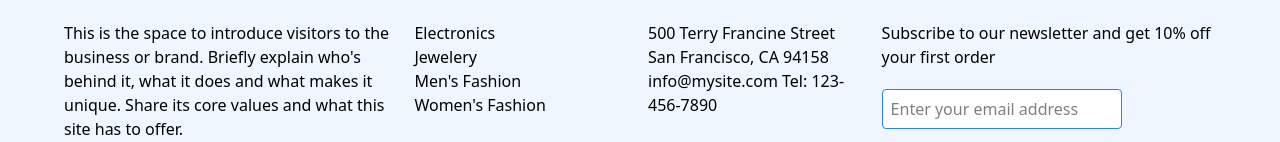
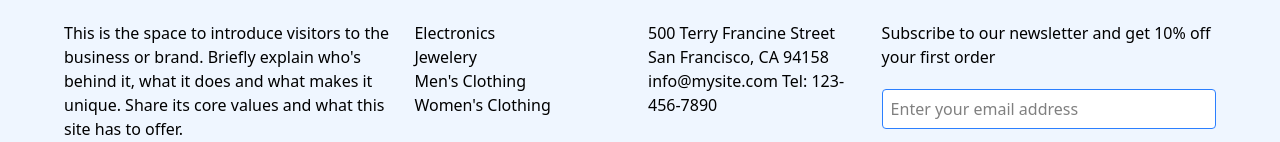
Before and after one commit to ThreeLines-del/e-commerce, a React (Vite) app: page / in a window 1280 px wide. Shown: the part 1009-1151 px from the top of the page. Built offline with nearby package versions, Linux system fonts and the light colour scheme; no server answers.

Commit message:
Made UI responsive for all pages and added onclicks to footer links

```diff
--- a/src/App.tsx
+++ b/src/App.tsx
@@ -20,7 +20,7 @@ function App() {
       >
         <Header />
 
-        <div className="grid grid-cols-4 gap-2 m-2">
+        <div className="grid grid-cols-1 sm:grid-cols-3 md:grid-cols-4 gap-2 m-2">
           <ProductComponent />
         </div>
 
--- a/src/SearchContextObject.tsx
+++ b/src/SearchContextObject.tsx
@@ -5,6 +5,8 @@ interface SearchContextObjectType {
   searchQuery: string;
   setSearchQuery: React.Dispatch<React.SetStateAction<string>>;
   filteredProducts: ProductType[] | null;
+  isSearchClicked: boolean;
+  setIsSearchClicked: React.Dispatch<React.SetStateAction<boolean>>;
 }
 
 interface Children {
@@ -15,11 +17,14 @@ export const SearchContextObject = createContext<SearchContextObjectType>({
   searchQuery: "",
   setSearchQuery: () => {},
   filteredProducts: [],
+  isSearchClicked: false,
+  setIsSearchClicked: () => {},
 });
 
 function SearchProvider({ children }: Children) {
   const [searchQuery, setSearchQuery] = useState("");
   const [debounceQuery, setDebounceQuery] = useState("");
+  const [isSearchClicked, setIsSearchClicked] = useState<boolean>(false);
   const products = useContext(ProductContextObject).productItems;
 
   useEffect(() => {
@@ -50,6 +55,8 @@ function SearchProvider({ children }: Children) {
     searchQuery: searchQuery,
     setSearchQuery: setSearchQuery,
     filteredProducts: filteredProducts,
+    isSearchClicked: isSearchClicked,
+    setIsSearchClicked: setIsSearchClicked,
   };
 
   return (
--- a/src/components/Footer.tsx
+++ b/src/components/Footer.tsx
@@ -1,6 +1,12 @@
+import { useContext } from "react";
+import { SearchContextObject } from "../SearchContextObject";
+
 const Footer = () => {
+  const searchContext = useContext(SearchContextObject);
+  const setIsSearchClicked = searchContext.setIsSearchClicked;
+
   return (
-    <div className="h-[500px] bg-blue-50 grid grid-cols-10 gap-4 p-16">
+    <div className="h-auto bg-blue-50 grid grid-cols-4 md:grid-cols-10 gap-4 p-16">
       <div className="h-full w-full flex flex-col gap-10 col-span-3">
         <div>
           <h1 className="text-[20px] font-bold my-5">lines.store</h1>
@@ -28,13 +34,41 @@ const Footer = () => {
           <h1 className="text-[20px] font-bold my-5">Categories</h1>
         </div>
         <div>
-          <h1 className="hover:underline hover:cursor-pointer">Electronics</h1>
-          <h1 className="hover:underline hover:cursor-pointer">Jewelery</h1>
-          <h1 className="hover:underline hover:cursor-pointer">
-            Men's Fashion
+          <h1
+            onClick={() => {
+              searchContext.setSearchQuery("Electronics");
+              setIsSearchClicked(true);
+            }}
+            className="hover:underline hover:cursor-pointer"
+          >
+            Electronics
           </h1>
-          <h1 className="hover:underline hover:cursor-pointer">
-            Women's Fashion
+          <h1
+            onClick={() => {
+              searchContext.setSearchQuery("Jewelery");
+              setIsSearchClicked(true);
+            }}
+            className="hover:underline hover:cursor-pointer"
+          >
+            Jewelery
+          </h1>
+          <h1
+            onClick={() => {
+              searchContext.setSearchQuery("Men's Clothing");
+              setIsSearchClicked(true);
+            }}
+            className="hover:underline hover:cursor-pointer"
+          >
+            Men's Clothing
+          </h1>
+          <h1
+            onClick={() => {
+              searchContext.setSearchQuery("Women's Clothing");
+              setIsSearchClicked(true);
+            }}
+            className="hover:underline hover:cursor-pointer"
+          >
+            Women's Clothing
           </h1>
         </div>
       </div>
@@ -59,7 +93,7 @@ const Footer = () => {
         </div>
         <div>
           <input
-            className="border bg-white border-blue-500 w-60 h-10 rounded-sm p-2"
+            className="border bg-white border-blue-500 w-full h-10 rounded-sm p-2"
             type="text"
             placeholder="Enter your email address"
           />
--- a/src/components/Header.tsx
+++ b/src/components/Header.tsx
@@ -1,4 +1,4 @@
-import { useContext, useState } from "react";
+import { useContext } from "react";
 import { CartContextObject } from "../CartContextObject";
 import { NavLink } from "react-router-dom";
 import SearchBar from "./SearchBar";
@@ -8,7 +8,6 @@ import Product from "./Product";
 const Navbar = () => {
   return (
     <nav className="bg-white shadow-md px-4 py-3 flex items-center">
-      {/* Desktop menu */}
       <ul className="flex space-x-6 text-gray-700">
         <li className="hover:text-blue-600 cursor-pointer">
           <NavLink to={"/"}>Home</NavLink>
@@ -23,17 +22,18 @@ const Navbar = () => {
 
 const Header = () => {
   const cart = useContext(CartContextObject);
-  const [isSearchClicked, setIsSearchClicked] = useState<boolean>(false);
   const searchContext = useContext(SearchContextObject);
   const searchProducts = searchContext.filteredProducts;
+  const isSearchClicked = searchContext.isSearchClicked;
+  const setIsSearchClicked = searchContext.setIsSearchClicked;
 
   return (
     <header className="">
       <div className="bg-blue-400 h-14 flex w-full justify-between items-center px-5">
         <div className="z-30">
-          <h2 className="text-2xl font-bold text-white">lines.store</h2>
+          <h2 className="sm:text-2xl font-bold text-white">lines.store</h2>
         </div>
-        <SearchBar setIsSearchClicked={setIsSearchClicked} />
+        <SearchBar />
         {isSearchClicked && (
           <div
             onClick={() => setIsSearchClicked(false)}
@@ -41,8 +41,8 @@ const Header = () => {
           ></div>
         )}
         {isSearchClicked ? (
-          <div className="h-auto w-[1000px] absolute top-16 left-1/2 transform -translate-x-1/2 bg-white rounded-sm z-20 shadow hover:cursor-pointer">
-            <div className="grid grid-cols-4 gap-2 m-2">
+          <div className="h-auto w-[300px] sm:w-[500px] md:w-[700px] xl:w-[1000px] absolute top-16 left-1/2 transform -translate-x-1/2 bg-white rounded-sm z-20 shadow hover:cursor-pointer">
+            <div className="grid grid-cols-1 sm:grid-cols-2 md:grid-cols-3 xl:grid-cols-4 gap-2 m-2">
               {searchProducts === null ? (
                 <></>
               ) : searchProducts.length === 0 ? (
--- a/src/components/SearchBar.tsx
+++ b/src/components/SearchBar.tsx
@@ -1,19 +1,16 @@
 import { useContext } from "react";
 import { SearchContextObject } from "../SearchContextObject";
 
-interface SearchBarType {
-  setIsSearchClicked: React.Dispatch<React.SetStateAction<boolean>>;
-}
-
-const SearchBar: React.FC<SearchBarType> = ({ setIsSearchClicked }) => {
+const SearchBar = () => {
   const searchContext = useContext(SearchContextObject);
   const searchQuery = searchContext.searchQuery;
   const setSearchQuery = searchContext.setSearchQuery;
+  const setIsSearchClicked = searchContext.setIsSearchClicked;
 
   return (
-    <div className="w-96 flex justify-between z-30">
+    <div className="w-40 sm:w-98 flex justify-between z-30">
       <input
-        className="w-[330px] p-2 bg-amber-50 rounded-sm"
+        className="p-2 w-full bg-amber-50 rounded-sm"
         type="text"
         placeholder="search"
         value={searchQuery}
--- a/src/pages/CartPage.tsx
+++ b/src/pages/CartPage.tsx
@@ -17,7 +17,7 @@ const CartPage = () => {
       <Header />
 
       <div className="flex-1 w-full">
-        <div className="bg-white h-auto mx-20 my-5 p-5">
+        <div className="bg-white h-auto mx-4 sm:mx-20 my-5 p-5">
           <div className="w-full h-20 items-center flex justify-between border-b border-gray-300">
             <h1 className="text-3xl">Shopping Cart</h1>
             <h1 className="mt-12 text-gray-700">Price</h1>
--- a/src/pages/CategoriesPage.tsx
+++ b/src/pages/CategoriesPage.tsx
@@ -15,7 +15,7 @@ const Categories = () => {
       <Header />
 
       <div className="flex-1 flex">
-        <div className="backdrop-blur-sm w-1/5 pt-2 border-r border-gray-50 sticky top-0 h-screen overflow-y-auto">
+        <div className="backdrop-blur-sm w-1/3 md:w-1/5 pt-2 border-r border-gray-50 sticky top-0 h-screen overflow-y-auto">
           <h1 className="px-4 text-2xl text-gray-500">Categories</h1>
           <ul className="mt-2">
             {[
@@ -37,7 +37,7 @@ const Categories = () => {
           </ul>
         </div>
 
-        <div className="flex-1 grid grid-cols-3 gap-2 m-2">
+        <div className="flex-1 grid grid-cols-1 md:grid-cols-3 gap-2 m-2">
           <CategoryComponent categoryStringState={categoryStringState} />
         </div>
       </div>
```
